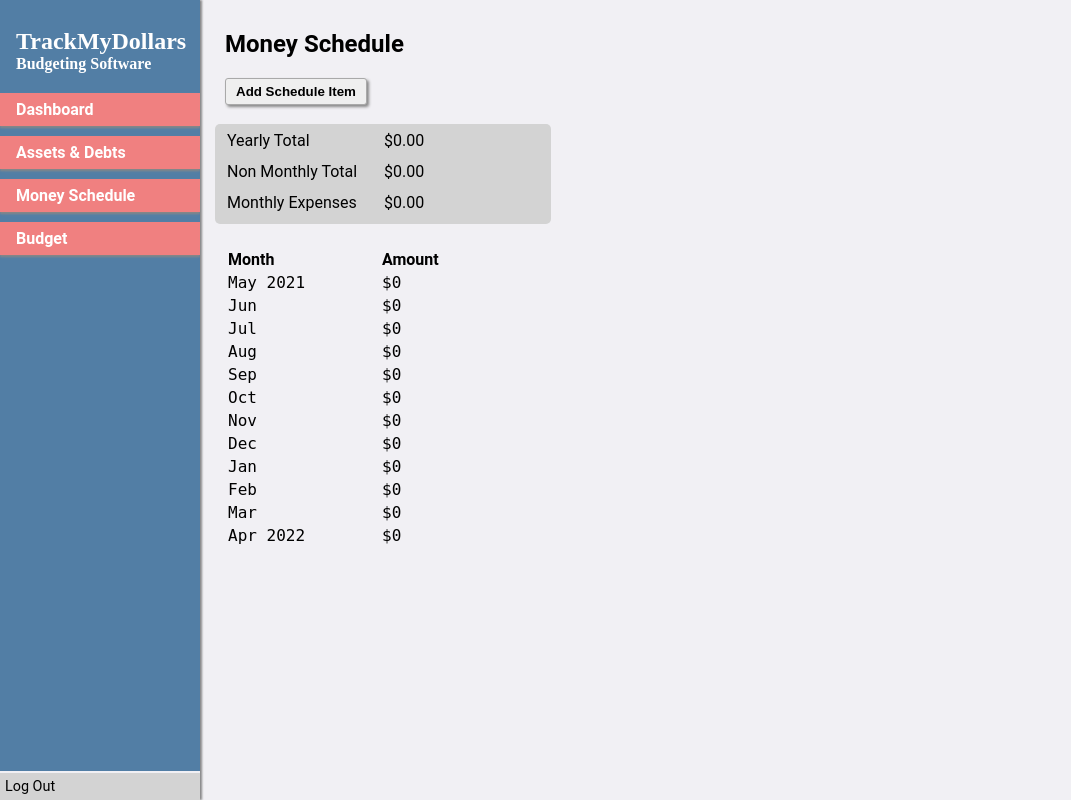
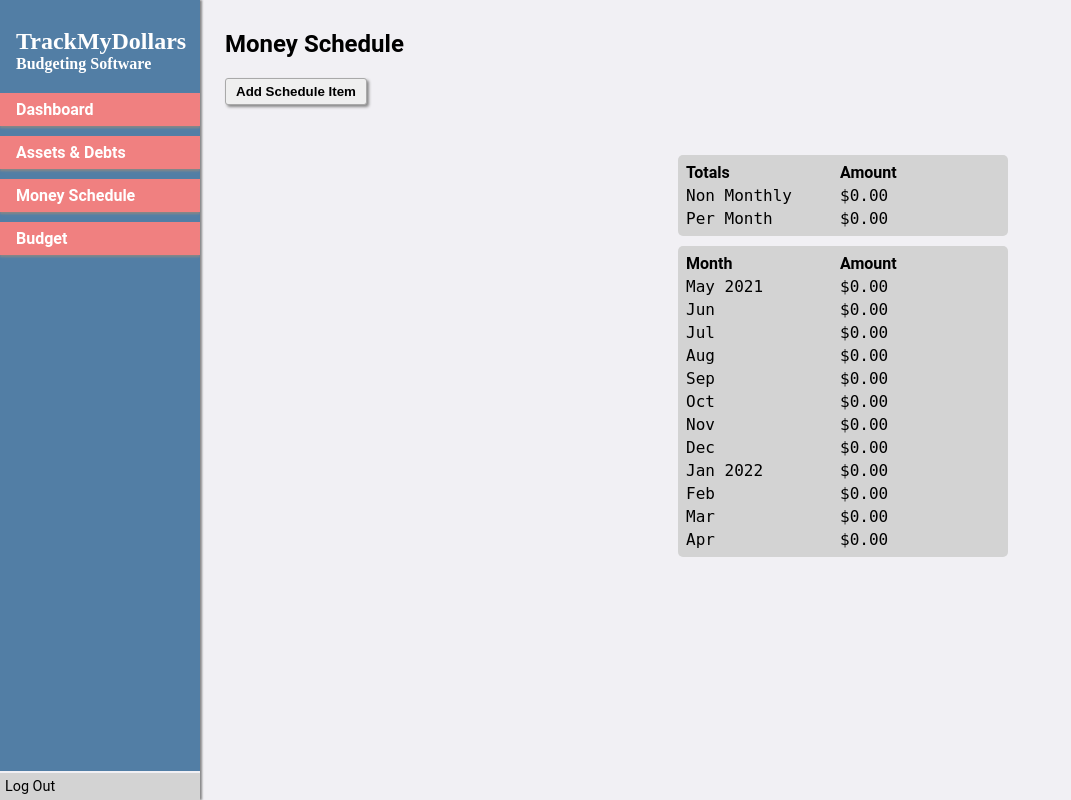
Before and after one commit to dhoneck/trackmydollars, a Django app: page /schedule/ in a window 1280 px wide. Shown: the whole page, without its empty margins (0-1071 px from the left). Run offline with Django 3.2, Linux system fonts and the light colour scheme; data that the repository does not hold is empty.

Commit message:
Move items to right sidebar on the money schedule page

```diff
--- a/assets/css/layout.css
+++ b/assets/css/layout.css
@@ -28,7 +28,6 @@ a:hover {
 Header, Logo, Nav
 *******************************/
 #logo-dark {
-  /*margin-top: 20px;*/
   background-color: #527EA5;
   padding: 20px;
 }
@@ -168,7 +167,6 @@ Body
   outline-color: #527EA5;
 }
 
-
 #login-form-container input[type=submit]:hover {
   opacity: .8;
 }
@@ -179,23 +177,6 @@ pre {
   font-size: 16px;
 }
 
-/*.budget-container {*/
-/*  background-color: #527EA5;*/
-/*  !*color: darkgray;*!*/
-/*  opacity: 0.6;*/
-/*  margin: 20px -5px 0 -5px;*/
-/*  padding: 10px;*/
-/*  border-radius: 10px;*/
-/*  border: 2px solid dimgray;*/
-/*  box-shadow: 2px 2px 2px #888888;*/
-/*}*/
-
-
-
-/*.button-container {*/
-/*  margin: 10px 0;*/
-/*}*/
-
 th {
   text-align: left;
 }
@@ -203,8 +184,6 @@ th {
 .asset-debt-table th, .asset-debt-table td {
   padding: 5px 5px 5px 0;
   white-space: nowrap;
-  /*text-align: left;*/
-  /*padding: 10px;*/
 }
 
 button {
@@ -220,16 +199,33 @@ button:hover {
   opacity: 0.8;
 }
 
-/*.budget-container td {*/
-/*    width: 100px;*/
-/*}*/
-
 #net-worth-container {
   display: inline-block;
   margin-left: -10px;
   padding: 0 10px 5px 10px;
   background-color: lightgray;
   border-radius: 5px;
+}
+
+aside {
+  background: lightgray;
+  display: inline-block;
+  float: right;
+  clear: both;
+  width: 320px;
+  padding: 5px;
+  border-radius: 5px;
+  margin-right: 250px;
+  margin-bottom: 10px;
+}
+
+
+aside:first-child {
+  margin-top: 50px;
+}
+
+.frequency-header {
+  margin-top: 50px;
 }
 
 .budget-table {
--- a/budgets/views.py
+++ b/budgets/views.py
@@ -970,13 +970,21 @@ def view_schedule(request):
     totals['entire_total'] = "{:.2f}".format(entire_total)
     totals['non_monthly_total'] = "{:.2f}".format(non_monthly_total)
 
-    totals['monthly_non_monthly_total'] = Decimal("{:.2f}".format(non_monthly_total / 12))
+    totals['non_monthly_per_month_total'] = Decimal("{:.2f}".format(non_monthly_total / 12))
 
     context['totals'] = totals
 
     month_labels, year_month_tuple = get_last_12_months_labels(get_next_12=True)
+
+    # Separate the month from the year on the last element in the list and add them to separate variables
+    month_labels[11], year = month_labels[11].split(' ')
+
+    # Loop through months and add the year next to Jan
+    for idx, month in enumerate(month_labels):
+        if month == 'Jan':
+            month_labels[idx] = 'Jan ' + year
+
     print(month_labels)
-    print(year_month_tuple)
 
     item_data = []
 
@@ -985,10 +993,9 @@ def view_schedule(request):
     for year, month in year_month_tuple:
         # Loop through all schedule items
         month_total = Decimal(0.0)
-        # for item in ScheduleItem.objects.exclude(frequency="Monthly"):
         for item in ScheduleItem.objects.filter(user=request.user.id).exclude(frequency="Monthly"):
             month_total += item.get_monthly_total(int(year), int(month))
-        item_data.append((month_labels[idx], month_total))
+        item_data.append((month_labels[idx], "{:0.2f}".format(month_total)))
         idx += 1
 
     context['month_data'] = item_data
--- a/templates/schedule/view_schedule.html
+++ b/templates/schedule/view_schedule.html
@@ -17,27 +17,26 @@
       <p {% if message.tags %} class="{{ message.tags }}"{% endif %}>{{ message }}</p>
     {% endfor %}
   {% endif %}
-  <br>
-  <div id="net-worth-container">
-    <table class="asset-debt-table">
+
+  <div class="right-side-container">
+    <aside>
+      <table>
         <tr>
-        <td>Yearly Total</td>
-        <td>${{ totals.entire_total }}</td>
+          <th>Totals</th>
+          <th>Amount</th>
         </tr>
         <tr>
-        <td>Non Monthly Total</td>
-        <td>${{ totals.non_monthly_total }}</td>
+          <td><pre>Non Monthly</pre></td>
+          <td><pre>${{ totals.non_monthly_total }}</pre></td>
         </tr>
         <tr>
-        <td>Monthly Expenses</td>
-        <td>${{ totals.monthly_non_monthly_total }}</td>
+          <td><pre>Per Month</pre></td>
+          <td><pre>${{ totals.non_monthly_per_month_total }}</pre></td>
         </tr>
       </table>
-  </div>
+    </aside>
 
-  <br>
-  <br>
-
+    <aside>
       <table>
         <tr>
           <th>Month</th>
@@ -50,10 +49,11 @@
         </tr>
         {% endfor %}
       </table>
+    </aside>
+  </div>
 
   {% if weekly %}
-    <br>
-    <h3>Weekly</h3>
+    <h3 class="frequency-header">Weekly</h3>
     <table>
       <thead>
       <tr>
@@ -81,8 +81,7 @@
   {% endif %}
 
   {% if every_two_weeks %}
-    <br>
-    <h3>Every Two Weeks</h3>
+    <h3 class="frequency-header">Every Two Weeks</h3>
     <table>
       <thead>
       <tr>
@@ -111,8 +110,7 @@
   {% endif %}
 
   {% if monthly %}
-    <br>
-    <h3>Monthly</h3>
+    <h3 class="frequency-header">Monthly</h3>
     <table>
       <thead>
       <tr>
@@ -140,8 +138,7 @@
   {% endif %}
 
   {% if every_two_months %}
-    <br>
-  <h3>Every Two Months</h3>
+  <h3 class="frequency-header">Every Two Months</h3>
   <table>
     <thead>
     <tr>
@@ -169,8 +166,7 @@
   {% endif %}
 
   {% if quarterly %}
-    <br>
-    <h3>Quarterly</h3>
+    <h3 class="frequency-header">Quarterly</h3>
     <table>
       <thead>
       <tr>
@@ -198,8 +194,7 @@
   {% endif %}
 
   {% if every_six_months %}
-    <br>
-    <h3>Every Six Months</h3>
+    <h3 class="frequency-header">Every Six Months</h3>
     <table>
       <thead>
       <tr>
@@ -227,8 +222,7 @@
   {% endif %}
 
   {% if yearly %}
-    <br>
-    <h3>Yearly</h3>
+    <h3 class="frequency-header">Yearly</h3>
     <table>
       <thead>
       <tr>
@@ -256,8 +250,7 @@
   {% endif %}
 
   {% if one_time %}
-    <br>
-    <h3>One Time</h3>
+    <h3 class="frequency-header">One Time</h3>
     <table>
       <thead>
       <tr>
```
Lines whose indentation alone changed are shown as unchanged.
